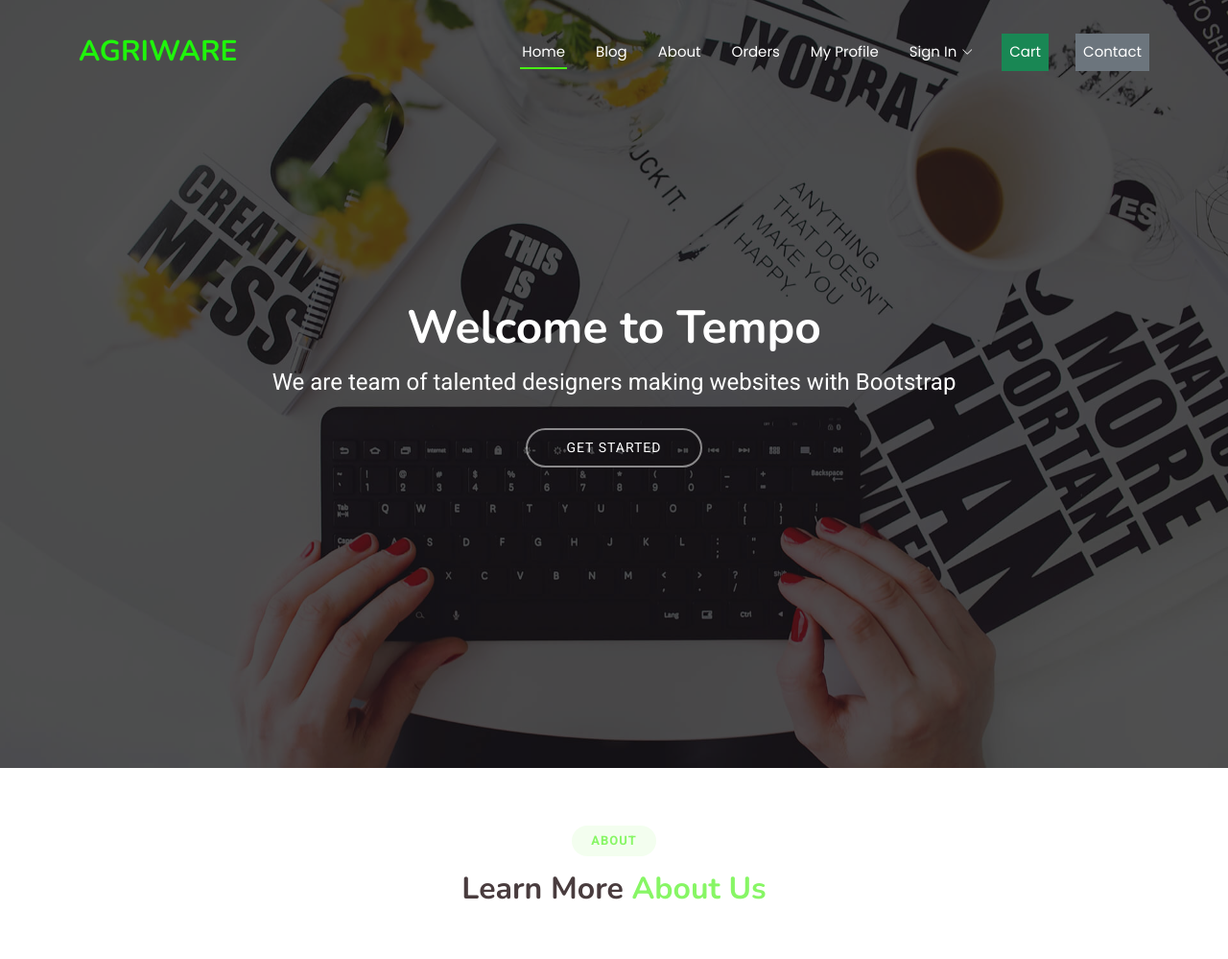
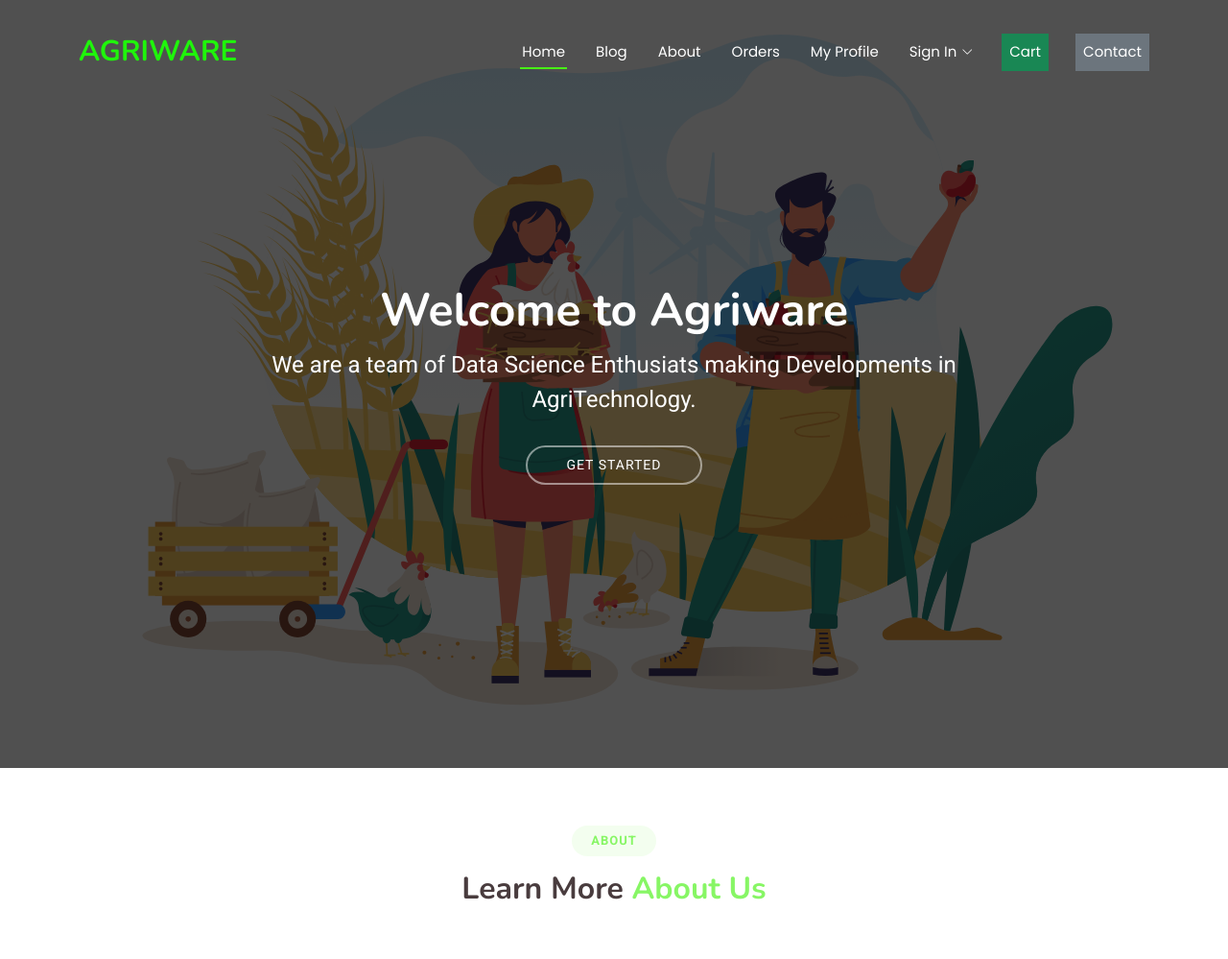
Before and after one commit to code4mei/Agriware, a Django app: page /about in a window 1280 px wide. Shown: the top 999 px of the page at 96% size. Run offline with Django 5.2, Linux system fonts and the light colour scheme; some libraries are stand-ins or nearby versions.

Commit message:
Completed Hero ui Section

```diff
--- a/ecommerce/templates/base.html
+++ b/ecommerce/templates/base.html
@@ -11,8 +11,8 @@
   <meta name="keywords" content="Agritech products">
 
   <!-- Favicons -->
-  <link href="static/favicon.png" rel="icon">
-  <link href="static/assets/img/apple-touch-icon.png" rel="apple-touch-icon">
+  <link href="static/assets/img/favicon.ico" rel="icon">
+  <link href="static/assets/img/favicon.ico" rel="apple-touch-icon">
 
   <!-- Fonts -->
   <link href="https://fonts.googleapis.com" rel="preconnect">
@@ -74,13 +74,13 @@
     <!-- Hero Section -->
     <section id="hero" class="hero section dark-background">
 
-      <img src="static/assets/img/hero-bg.jpg" alt="" data-aos="fade-in">
+      <img src="static/assets/img/heroimg.svg" alt="" data-aos="fade-in">
 
       <div class="container text-center" data-aos="fade-up" data-aos-delay="100">
         <div class="row justify-content-center">
           <div class="col-lg-8">
-            <h2>Welcome to Tempo</h2>
-            <p>We are team of talented designers making websites with Bootstrap</p>
+            <h2>Welcome to Agriware</h2>
+            <p>We are a team of Data Science Enthusiats making Developments in AgriTechnology.</p>
             <a href="#about" class="btn-get-started">Get Started</a>
           </div>
         </div>
```
Also changed, not shown: ecommerce/static/assets/img/apple-touch-icon.png (deleted), ecommerce/static/assets/img/favicon.ico (renamed from ecommerce/static/favicon.ico), ecommerce/static/assets/img/favicon.png (deleted), ecommerce/static/assets/img/heroimg.svg (added).
